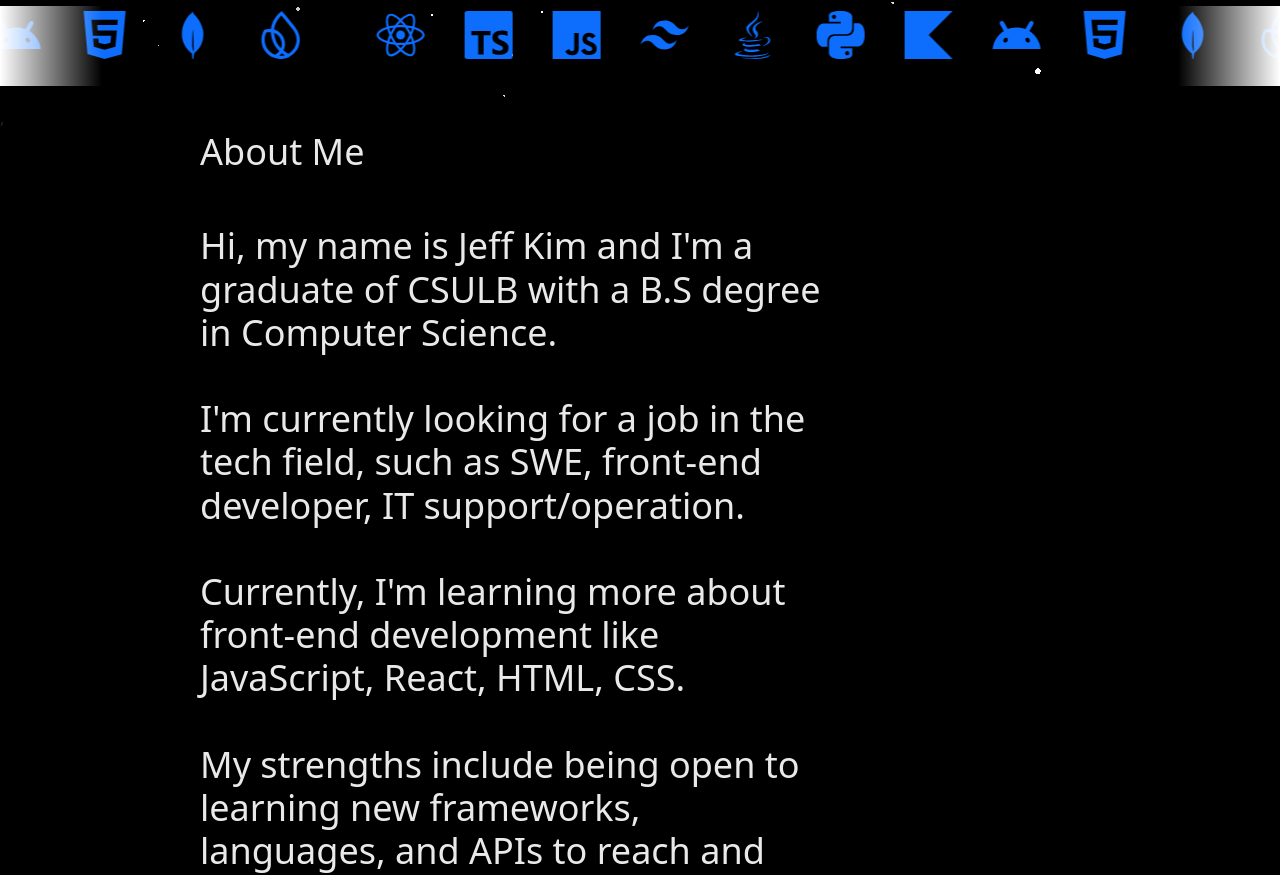
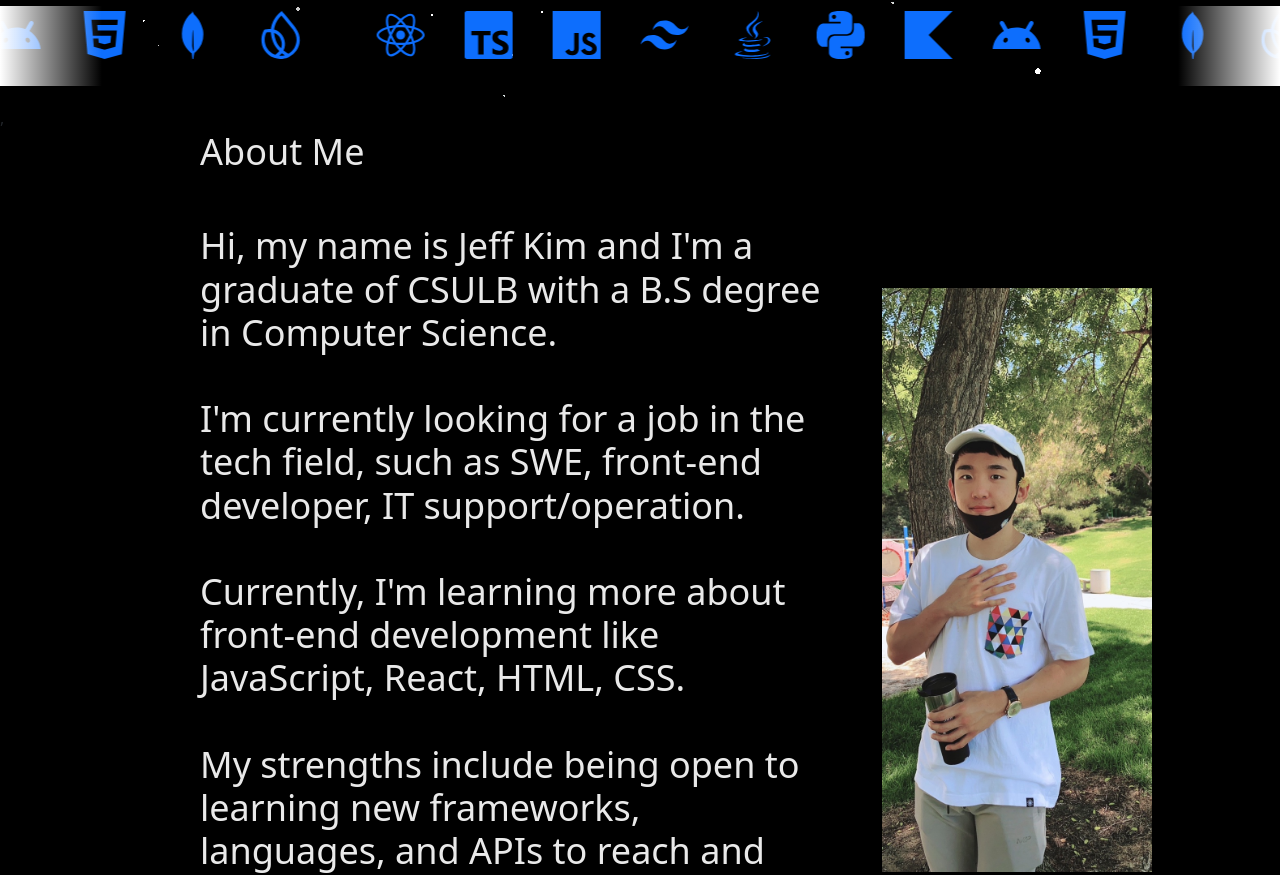
Before and after one commit to 20018040/portfolio, a React (Vite) app: page / in a window 1280 px wide. Shown: the part 694-1569 px from the top of the page. Built offline with nearby package versions, Linux system fonts and the light colour scheme.

Commit message:
profilePic added

```diff
--- a/src/sections/Aboutme.tsx
+++ b/src/sections/Aboutme.tsx
@@ -1,5 +1,6 @@
 import React from "react";
 import Message from "../components/Message";
+import MePic from "../components/profilepic.jpg";
 
 const Aboutme = () => {
   const title = "About Me\n\n";
@@ -9,6 +10,7 @@ My strengths include being open to learning new frameworks, languages, and APIs
 Hobbies: body-building, table tennis, basketball, gaming.\n
 You can always reach out to me on my LinkedIn, Email, or GitHub.`;
   return (
+    <div style={{ display: "flex" }}>
       <div
         style={{
           display: "flex",
@@ -24,6 +26,20 @@ You can always reach out to me on my LinkedIn, Email, or GitHub.`;
           <Message welcome={firstMessage} size={36} color={"#e9e9e9ff"} />
         </div>
       </div>
+      <div
+        style={{
+          width: "25%",
+          height: "100vh",
+          display: "flex",
+          alignItems: "center",
+          justifyContent: "center",
+          paddingTop: "100px",
+          paddingLeft: "50px",
+        }}
+      >
+        <img src={MePic} alt="Profile"></img>
+      </div>
+    </div>
   );
 };
 
```
Also changed, not shown: src/components/profilepic.jpg (added). Lines whose indentation alone changed are shown as unchanged.
